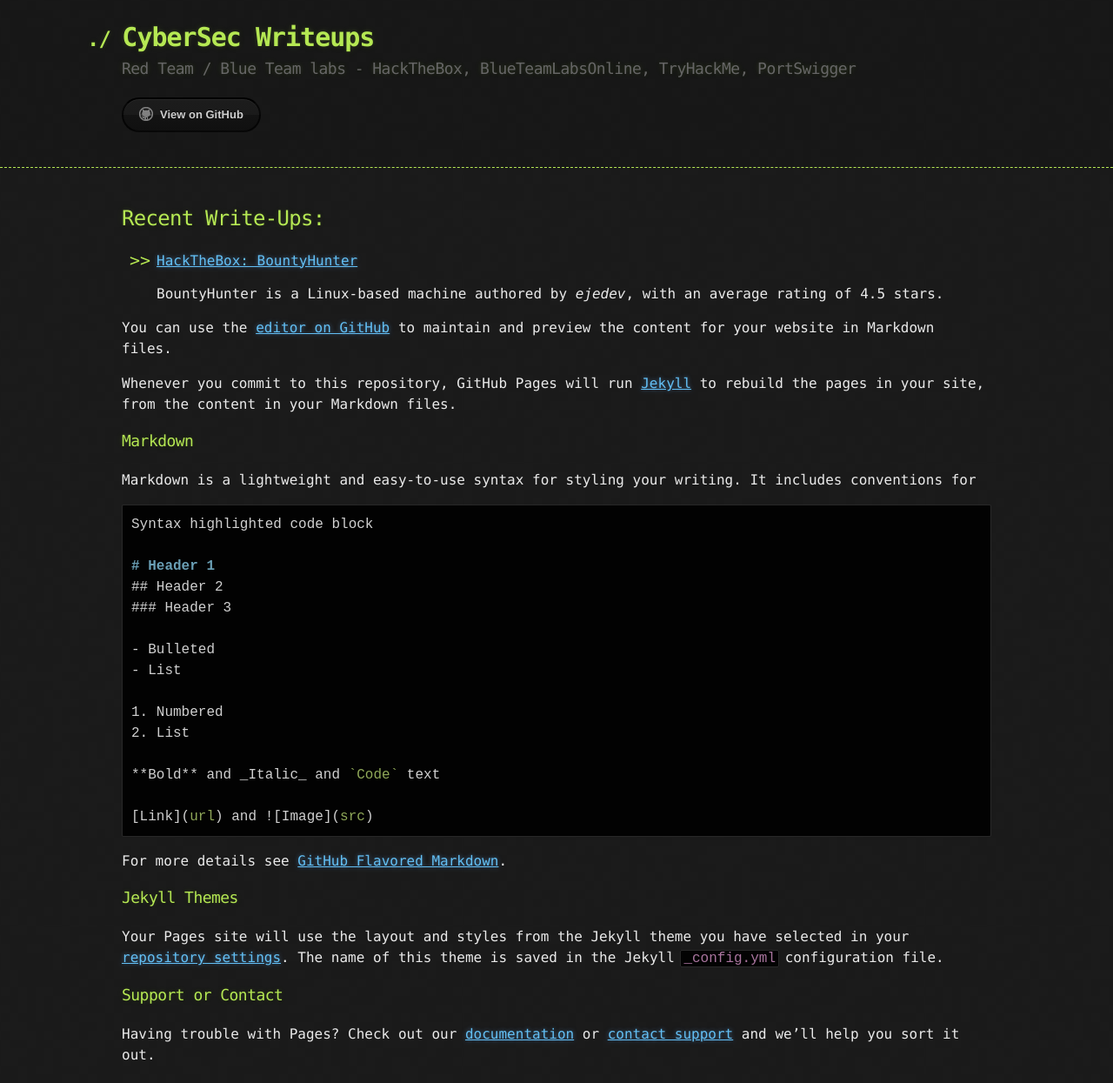
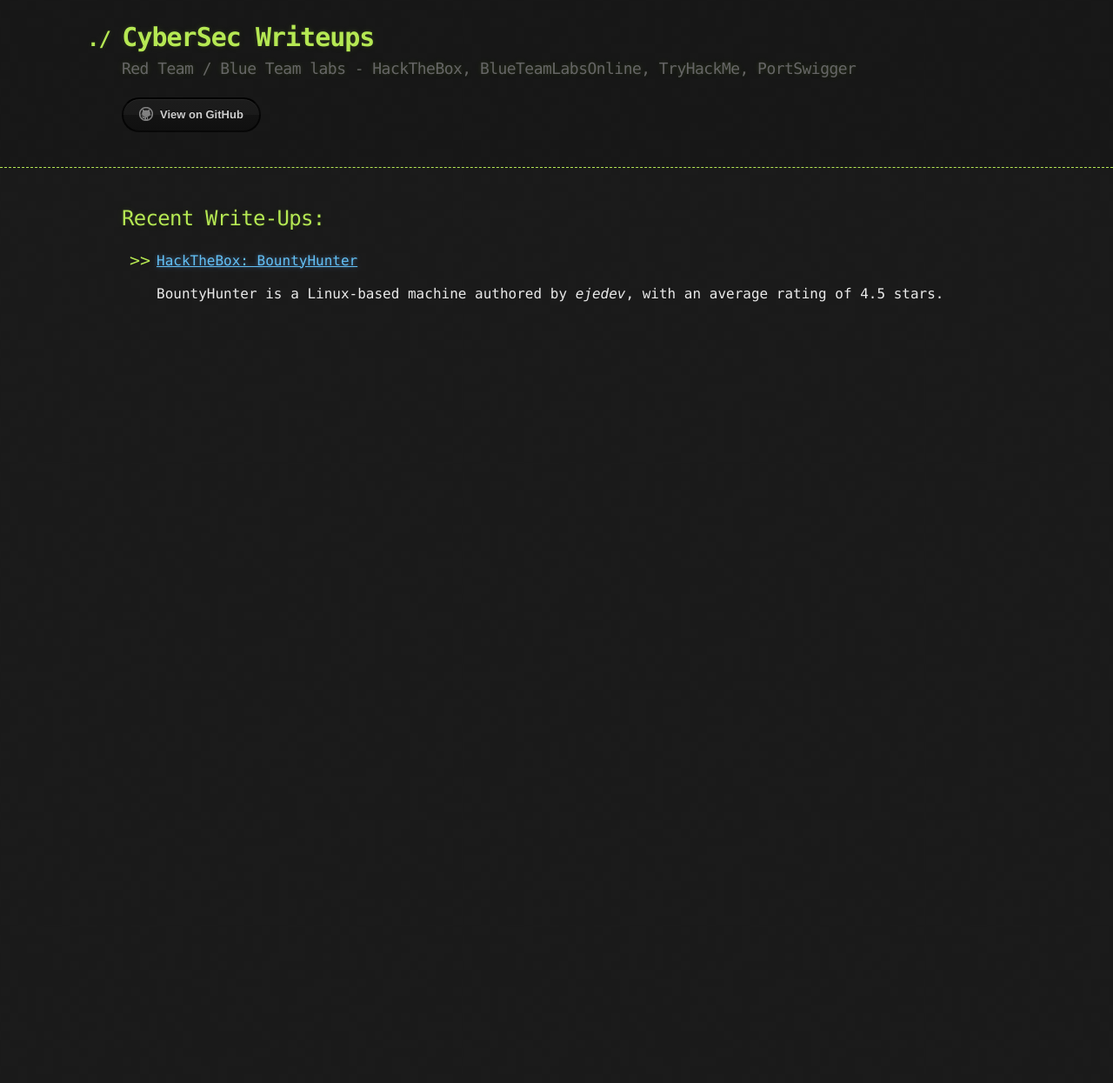
Before and after one commit to terryf82/terryf82.github.io, a Jekyll site: the page built from index.md, in a window 1280 px wide. Shown: the whole page at 87% size. Built offline with Jekyll 4.4.1, drawn with Linux system fonts in a browser that asks for light colours; our own code applies the rules of GitHub Pages for plain Markdown files; after the commit the page ends 900 px from its top, so only the background shows below that.

Commit message:
removing default content

````diff
--- a/index.md
+++ b/index.md
@@ -8,39 +8,3 @@
     </li>
   {% endfor %}
 </ul>
-
-You can use the [editor on GitHub](https://github.com/terryf82/terryf82.github.io/edit/main/index.md) to maintain and preview the content for your website in Markdown files.
-
-Whenever you commit to this repository, GitHub Pages will run [Jekyll](https://jekyllrb.com/) to rebuild the pages in your site, from the content in your Markdown files.
-
-### Markdown
-
-Markdown is a lightweight and easy-to-use syntax for styling your writing. It includes conventions for
-
-```markdown
-Syntax highlighted code block
-
-# Header 1
-## Header 2
-### Header 3
-
-- Bulleted
-- List
-
-1. Numbered
-2. List
-
-**Bold** and _Italic_ and `Code` text
-
-[Link](url) and ![Image](src)
-```
-
-For more details see [GitHub Flavored Markdown](https://guides.github.com/features/mastering-markdown/).
-
-### Jekyll Themes
-
-Your Pages site will use the layout and styles from the Jekyll theme you have selected in your [repository settings](https://github.com/terryf82/terryf82.github.io/settings/pages). The name of this theme is saved in the Jekyll `_config.yml` configuration file.
-
-### Support or Contact
-
-Having trouble with Pages? Check out our [documentation](https://docs.github.com/categories/github-pages-basics/) or [contact support](https://support.github.com/contact) and we’ll help you sort it out.
````
